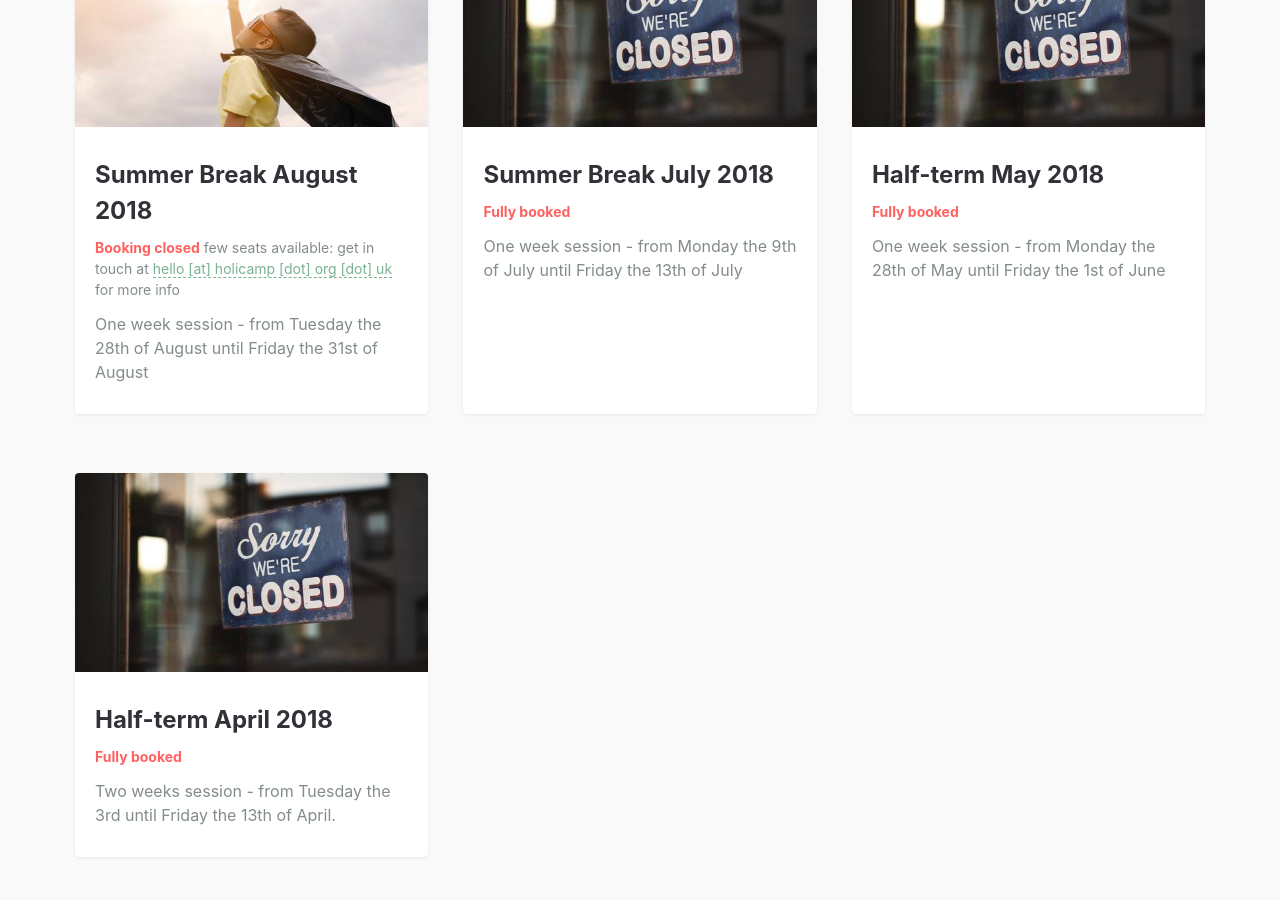
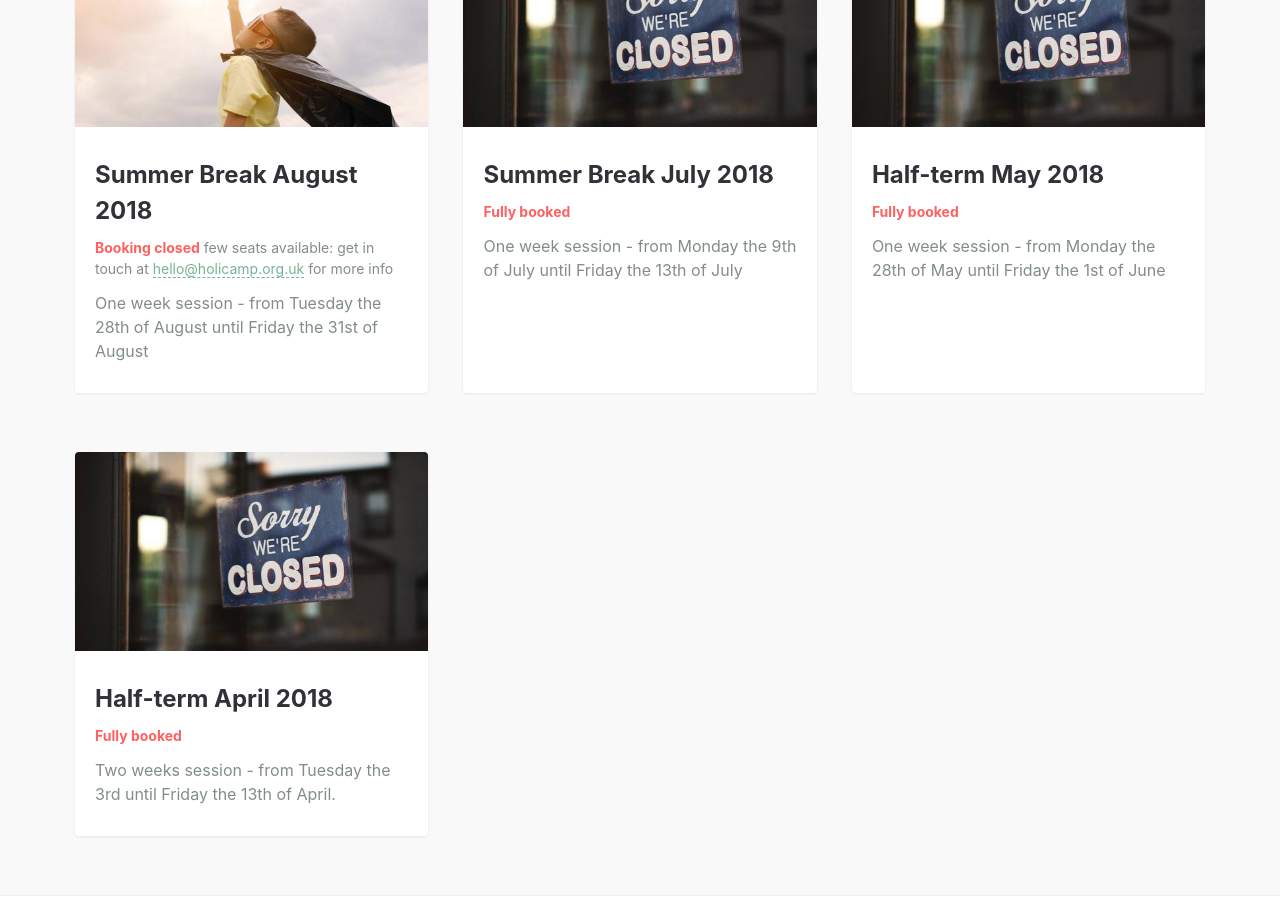
Before and after one commit to holicamp/holicamp.github.io, a Jekyll site: the page built from index.md, in a window 1280 px wide and 900 px high, scrolled down 1122 px. Built offline with Jekyll 4.4.1, drawn with Linux system fonts in a browser that asks for light colours.

Commit message:
Revert last commit.
* Item

```diff
--- a/_includes/card.html
+++ b/_includes/card.html
@@ -34,7 +34,7 @@
           {% if post.typeform-url == 'full' %}
             <strong class="txt-danger">Fully booked</strong>
           {% elsif post.typeform-url == 'closed' %}
-            <strong class="txt-danger">Booking closed</strong> few seats available: get in touch at <span class="link">hello [at] holicamp [dot] org [dot] uk</span> for more info
+            <strong class="txt-danger">Booking closed</strong> few seats available: get in touch at <span class="link">hello@holicamp.org.uk</span> for more info
           {% else %}
             <strong class="txt-success">Booking available</strong> from <time>{{ post.date | date: date_format }}</time>
           {% endif %}
```
